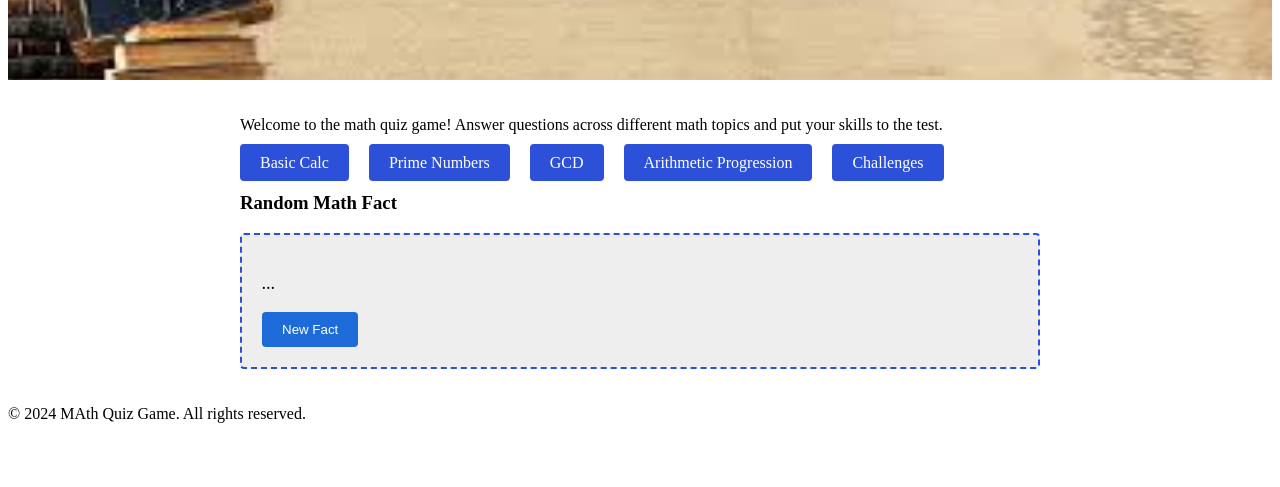
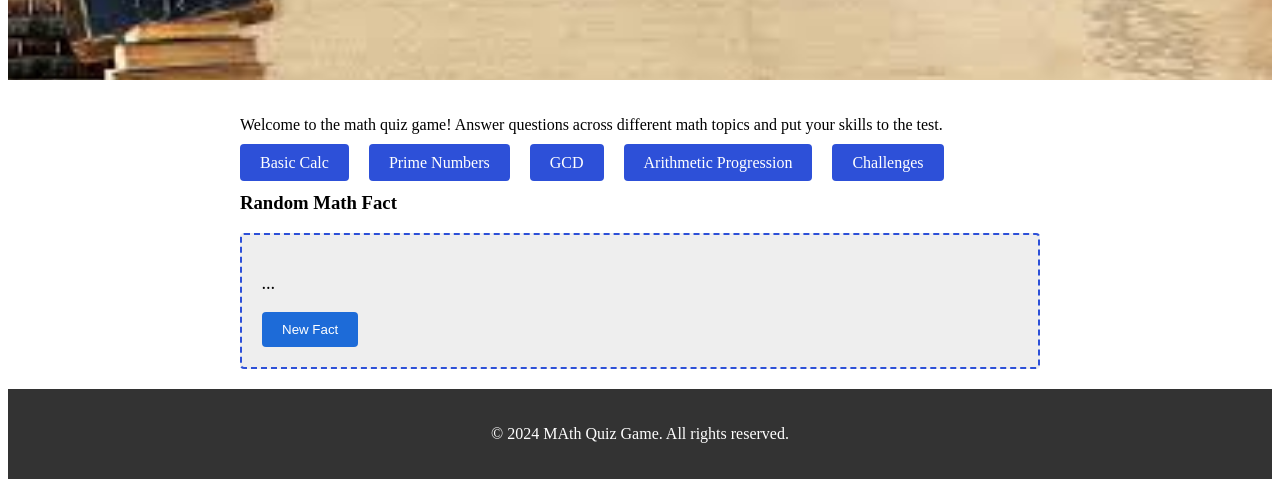
Before and after one commit to bittu442/game, a plain HTML site: page index.html in a window 1280 px wide. Shown: the part 328-815 px from the top of the page. Drawn offline with Linux system fonts and the light colour scheme; a web font is replaced by a local one.

Commit message:
Add files via upload

```diff
--- a/t1.css
+++ b/t1.css
@@ -80,3 +80,9 @@ header h1 {
     border-radius: 4px;
     cursor: pointer;
   }
+footer {
+    text-align: center;
+    padding: 20px;
+    background: #333;
+    color: #ffffff;
+  }
```
